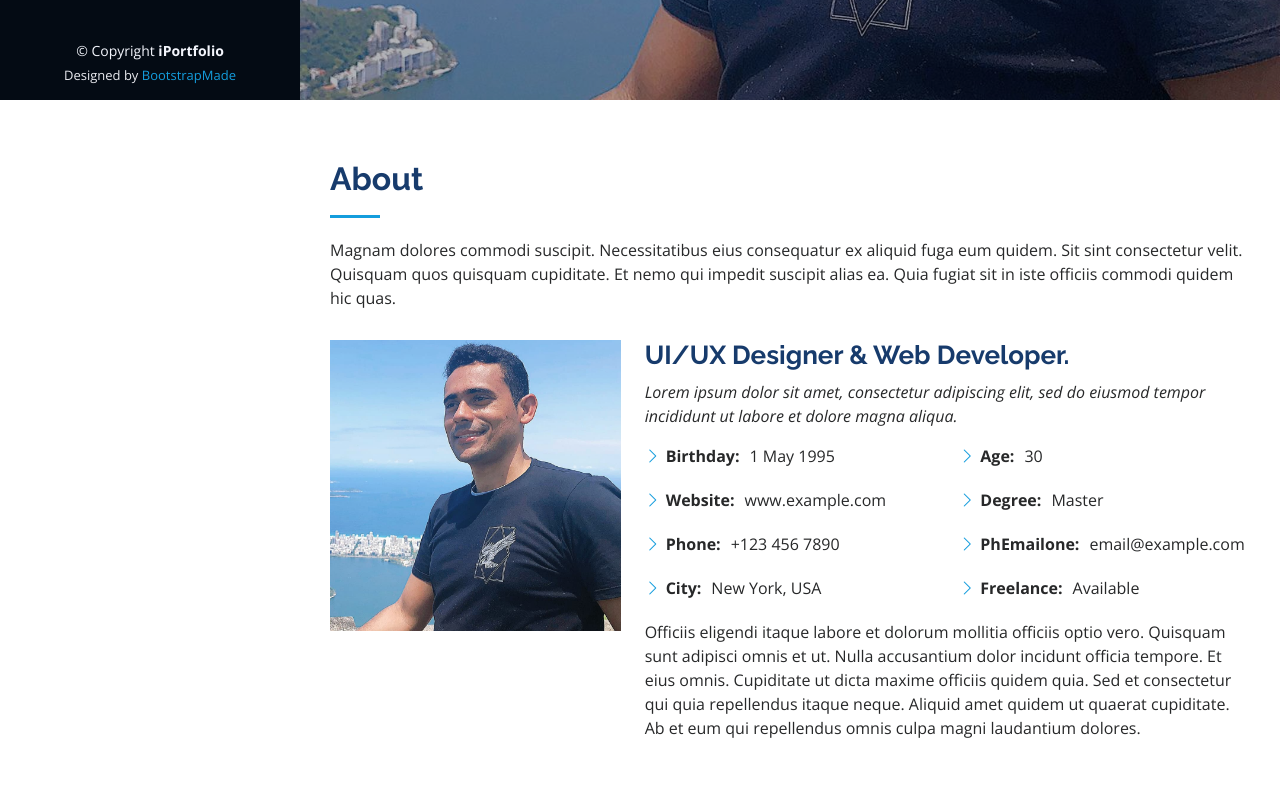
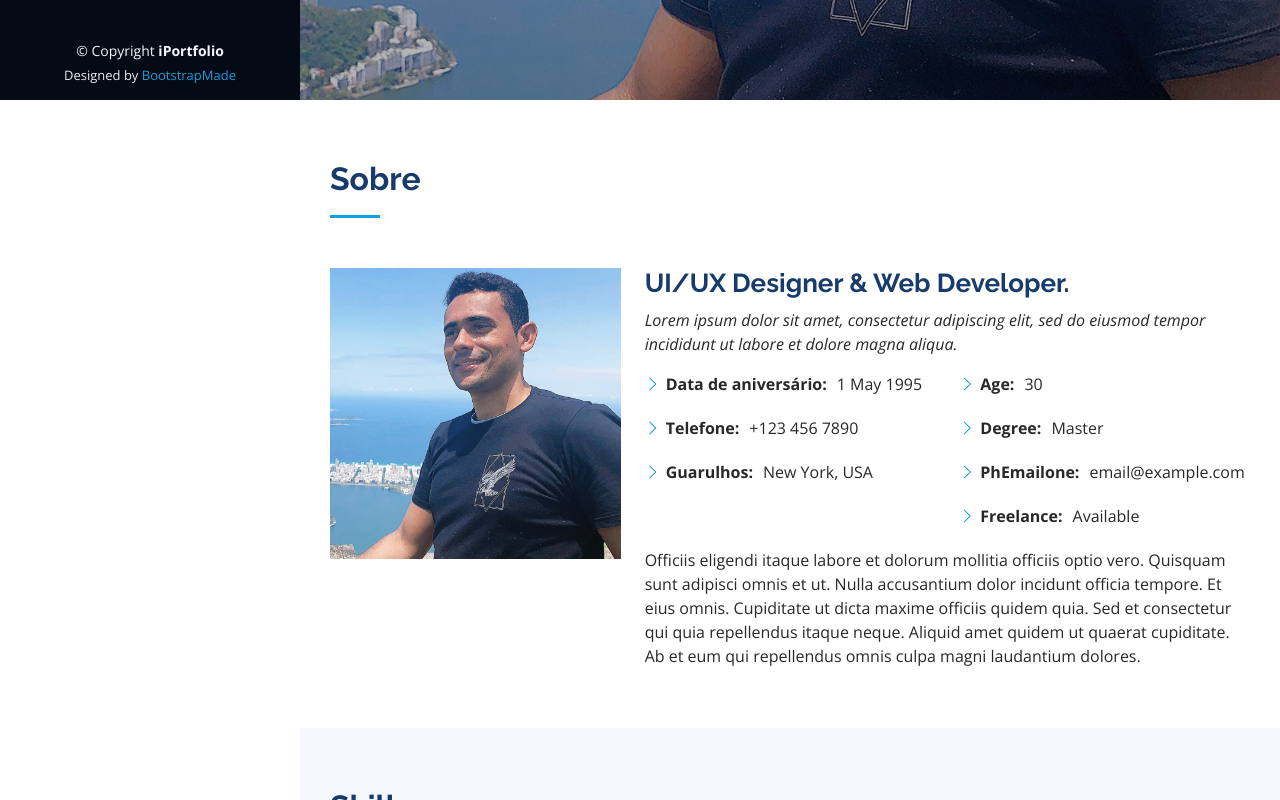
Before and after one commit to MaykenJohn/iPortfolio, a plain HTML site: page iPortfolio/index.html in a window 1280 px wide. Shown: the part 700-1500 px from the top of the page. Drawn offline with nearby package versions, Linux system fonts and the light colour scheme.

```diff
--- a/iPortfolio/index.html
+++ b/iPortfolio/index.html
@@ -84,9 +84,8 @@
       <div class="container">
 
         <div class="section-title">
-          <h2>About</h2>
-          <p>Magnam dolores commodi suscipit. Necessitatibus eius consequatur ex aliquid fuga eum quidem. Sit sint consectetur velit. Quisquam quos quisquam cupiditate. Et nemo qui impedit suscipit alias ea. Quia fugiat sit in iste officiis commodi quidem hic quas.</p>
-        </div>
+          <h2>Sobre</h2>
+         </div>
 
         <div class="row">
           <div class="col-lg-4" data-aos="fade-right">
@@ -101,10 +100,9 @@
             <div class="row">
               <div class="col-lg-6">
                 <ul>
-                  <li><i class="bi bi-chevron-right"></i> <strong>Birthday:</strong> <span>1 May 1995</span></li>
-                  <li><i class="bi bi-chevron-right"></i> <strong>Website:</strong> <span>www.example.com</span></li>
-                  <li><i class="bi bi-chevron-right"></i> <strong>Phone:</strong> <span>+123 456 7890</span></li>
-                  <li><i class="bi bi-chevron-right"></i> <strong>City:</strong> <span>New York, USA</span></li>
+                  <li><i class="bi bi-chevron-right"></i> <strong>Data de aniversário:</strong> <span>1 May 1995</span></li>
+                  <li><i class="bi bi-chevron-right"></i> <strong>Telefone:</strong> <span>+123 456 7890</span></li>
+                  <li><i class="bi bi-chevron-right"></i> <strong>Guarulhos:</strong> <span>New York, USA</span></li>
                 </ul>
               </div>
               <div class="col-lg-6">
```
